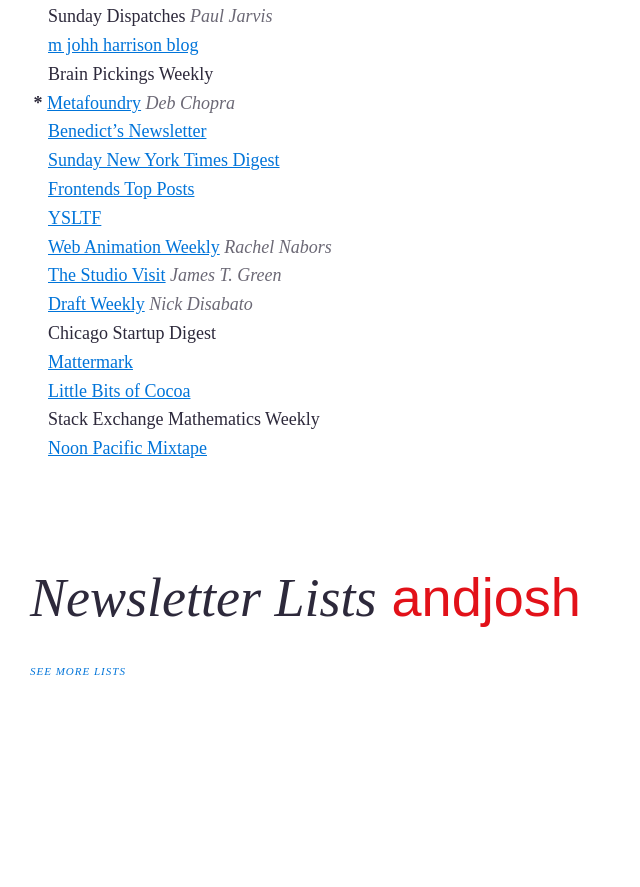
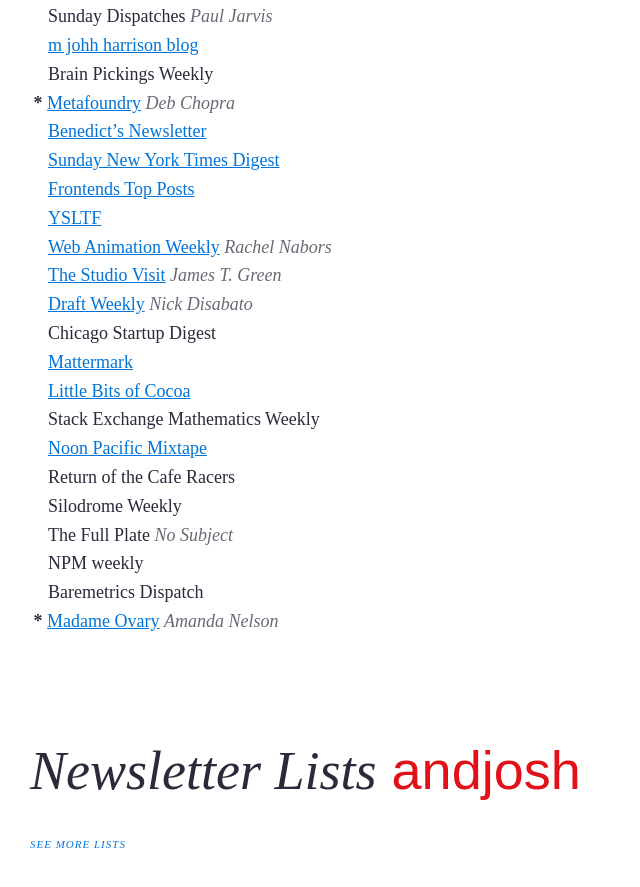
Before and after one commit to joshbeckman/andjosh.github.io, a Jekyll site: the page built from _lists/newsletter-lists.md, in a window 1280 px wide and 900 px high, scrolled down 996 px. Shown: the top 887 px of the window, without its empty margins (0-640 px from the left). Built offline with Jekyll 4.4.1, drawn with Linux system fonts in a browser that asks for light colours; Markdown is read by kramdown in place of the engine named in the settings; before the commit the page ends 1723 px from its top, so only the background shows below that.

Commit message:
more newsletter

```diff
--- a/_lists/newsletter-lists.md
+++ b/_lists/newsletter-lists.md
@@ -51,6 +51,12 @@
 - [Little Bits of Cocoa](//littlebitesofcocoa.com)
 - Stack Exchange Mathematics Weekly
 - [Noon Pacific Mixtape](//noonpacific.com)
+- Return of the Cafe Racers
+- Silodrome Weekly
+- The Full Plate _No Subject_
+- NPM weekly
+- Baremetrics Dispatch
+- __*__ [Madame Ovary](http://tinyletter.com/amandanelson) _Amanda Nelson_
 
 <!--two items:-->
 
```
